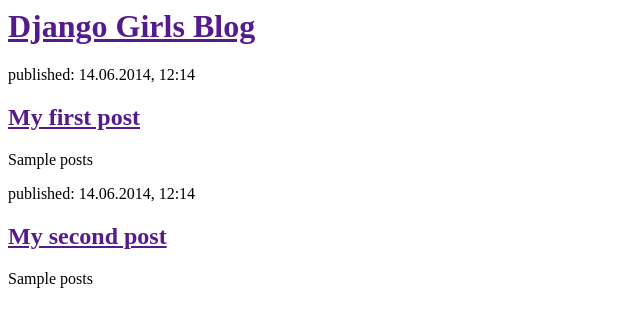
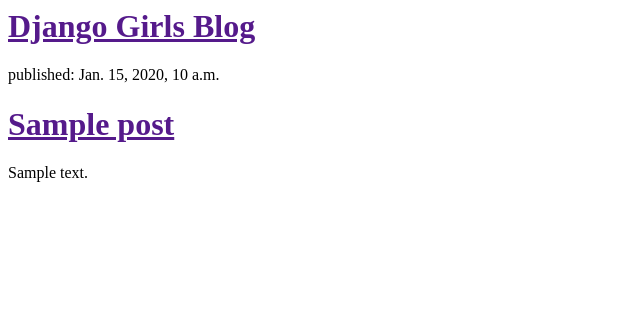
Before and after one commit to MarcialX/first-django.project, a Django app: template blog/templates/blog/post_list.html in a window 1280 px wide. Shown: the top 327 px of the page, without its empty margins (0-640 px from the left). Run offline with Django 3.2, Linux system fonts and the light colour scheme; the template is opened without the code that fills it: most values are stand-ins (such as "Sample title", 1, 10 or a date in 2020).

Commit message:
Modified templates

```diff
--- a/blog/templates/blog/post_list.html
+++ b/blog/templates/blog/post_list.html
@@ -7,16 +7,13 @@
             <h1><a href="">Django Girls Blog</a></h1>
         </div>
 
+        {% for post in posts %}
         <div>
-            <p>published: 14.06.2014, 12:14</p>
-            <h2><a href="">My first post</a></h2>
-            <p>{{posts}}</p>
+            <p>published: {{ post.published_date }}</p>
+            <h1><a href="">{{ post.title }}</a></h1>
+            <p>{{ post.text|linebreaksbr }}</p>
         </div>
+        {% endfor %}
 
-        <div>
-            <p>published: 14.06.2014, 12:14</p>
-            <h2><a href="">My second post</a></h2>
-            <p>{{posts}}</p>
-        </div>
     </body>
 </html>
```
